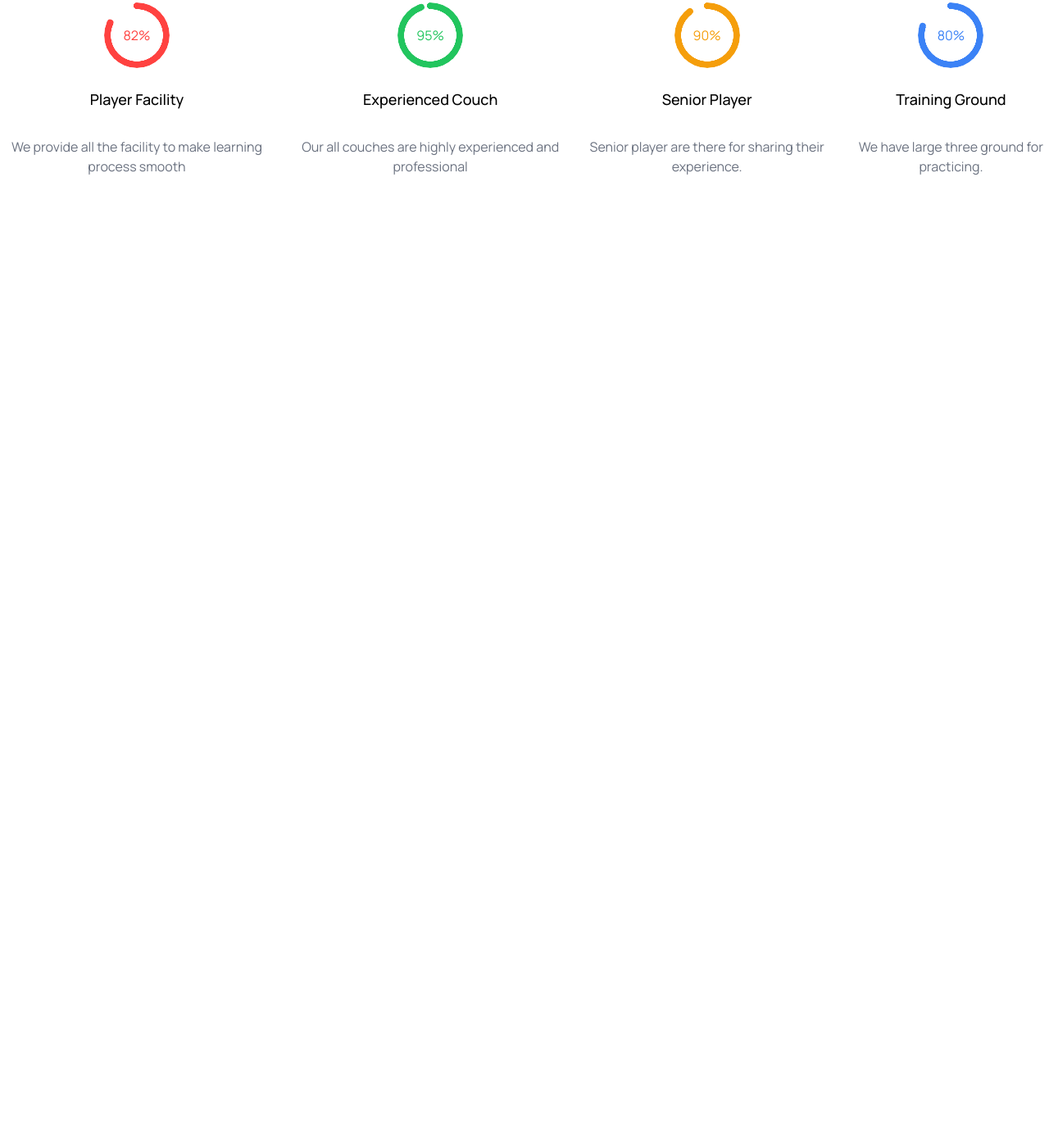
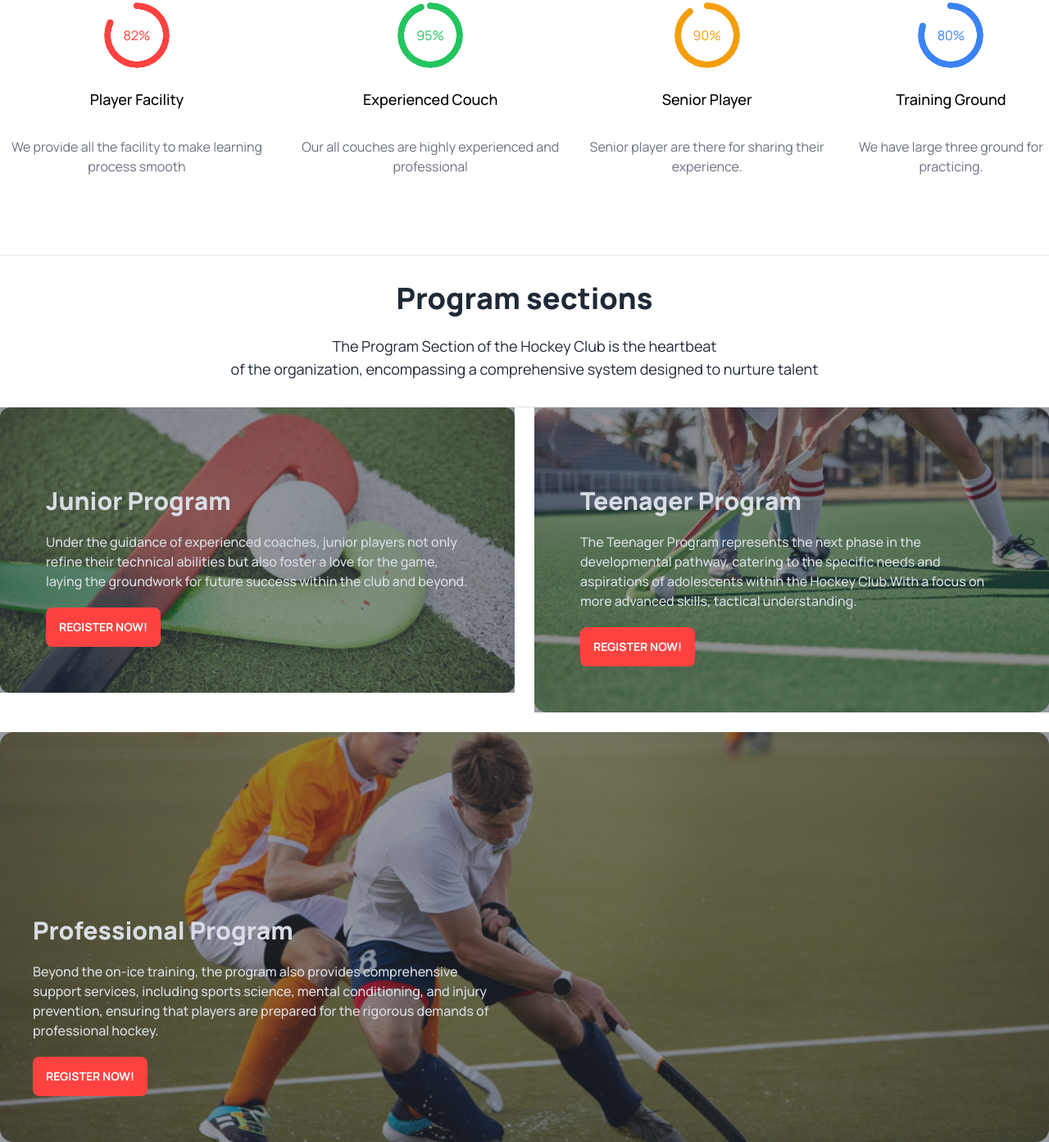
Before and after one commit to SrijonSarker/hockey-club, a plain HTML site: page index.html in a window 1280 px wide. Shown: the part 1011-2404 px from the top of the page at 82% size. Before the commit the page ends 1322 px from the top, so only its background shows below. Drawn offline with nearby package versions, Linux system fonts and the light colour scheme.

Commit message:
professional program section added

```diff
--- a/index.html
+++ b/index.html
@@ -149,6 +149,84 @@
           </div>
 
 
+<!-- program section-------- -->
+<div>
+
+    <div>
+        <div class="">
+            <p class="h-[1px] bg-gray-200 mb-8"></p>
+            <h2 class="text-center text-4xl font-extrabold">Program sections</h2>
+            <p class="text-center text-lg mt-6 mb-8">The Program Section of the Hockey Club is the heartbeat <br> of the organization, encompassing a comprehensive system designed to nurture talent</p>
+            <p class="h-[1px] bg-gray-200 "></p>
+        </div>
+
+       <div class="flex flex-col gap-6 lg:flex-row">
+        <div class="flex-1 rounded-2xl" >
+            <div class="hero  rounded-xl" style="background-image: url(./Images/2.png);">
+                <div class="hero-overlay bg-opacity-50"></div>
+                <div class="hero-content text-start text-neutral-content">
+                  <div class=" mt-20 mb-10 ml-10 mr-10">
+
+                        <h1 class="mb-5 text-3xl font-extrabold">Junior Program</h1>
+                    <p class="mb-5 font-medium">
+                        Under the guidance of experienced coaches, junior players not only refine their technical abilities but also foster a love for the game, laying the groundwork for future success within the club and beyond.</p>
+                    <button class="btn bg-primary border-none text-white">Register Now!</button>
+
+
+                 </div>
+                </div>
+              </div>
+        </div>
+
+        <div class="flex-1 rounded-2xl" >
+            <div class="hero  rounded-xl" style="background-image: url(./Images/3.png);">
+                <div class="hero-overlay bg-opacity-50"></div>
+                <div class="hero-content text-start text-neutral-content">
+                  <div class=" mt-20 mb-10 ml-10 mr-10">
+
+                        <h1 class="mb-5 text-3xl font-extrabold">Teenager Program</h1>
+                    <p class="mb-5 font-medium">
+                        The Teenager Program represents the next phase in the developmental pathway, catering to the specific needs and aspirations of adolescents within the Hockey Club.With a focus on more advanced skills, tactical understanding. </p>
+                    <button class="btn bg-primary border-none text-white">Register Now!</button>
+
+
+                 </div>
+                </div>
+              </div>
+        </div>
+       </div>
+
+
+       <!-- single image section -->
+       <div class="mt-6 h-[500px] rounded-2xl" >
+        <div class="hero rounded-2xl" style="background-image: url('./Images/4.png'); height:500px;">
+
+            <div class="hero-overlay  bg-opacity-50"></div>
+           <div class="flex">
+            <div class="flex-1 text-start text-neutral-content">
+                <div class=" mt-52 ml-10 mb-10 mr-10">
+
+                    <div class="">
+                      <h1 class="mb-5 text-3xl text-start font-extrabold">Professional  Program</h1>
+                      <p class="mb-5 text-start font-medium ">
+                          Beyond the on-ice training, the program also provides comprehensive support services, including sports science, mental conditioning, and injury prevention, ensuring that players are prepared for the rigorous demands of professional hockey.</p>
+                      <button class="btn bg-primary border-none text-white">Register Now!</button>
+
+
+                    </div>
+               </div>
+              </div>
+
+              <div class="flex-1"></div>
+           </div>
+          </div>
+    </div>
+
+
+
+    </div>
+</div>
+
 
     </div>
 
```
